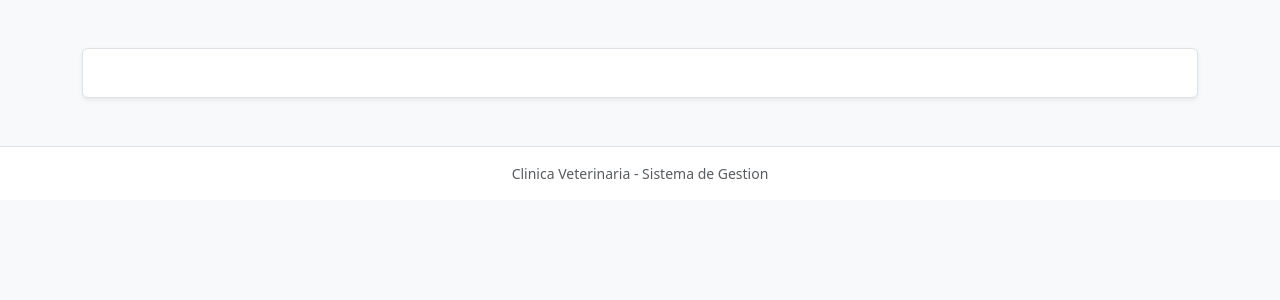
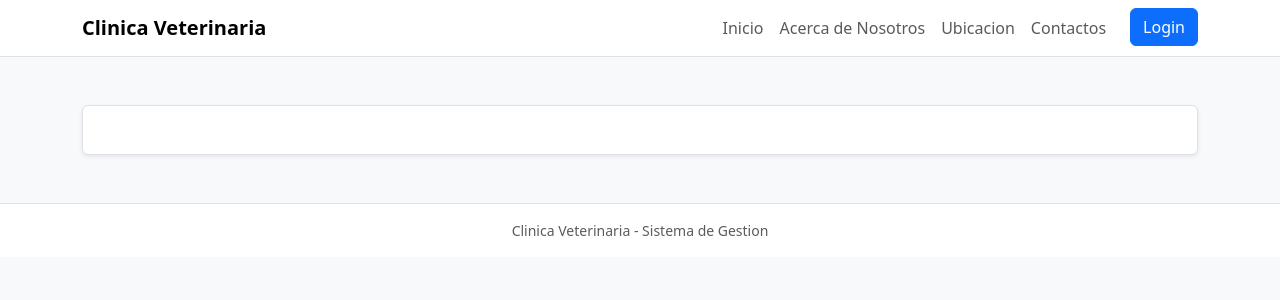
Before and after one commit to edsonvenegas5865-lgtm/veterinariaaa, a Django app: template principal/templates/principal/base.html in a window 1280 px wide. Shown: the top 300 px of the page. Run offline with Django 5.2, Linux system fonts and the light colour scheme; the template is opened without the code that fills it, so the values that code supplies are empty; parts of the project's set-up code (start-up, migrations or seed data) failed here and were passed over.

Commit message:
Agregar barra de navegacion publica

```diff
--- a/principal/templates/principal/base.html
+++ b/principal/templates/principal/base.html
@@ -7,6 +7,34 @@
     <link href="https://cdn.jsdelivr.net/npm/bootstrap@5.3.3/dist/css/bootstrap.min.css" rel="stylesheet">
 </head>
 <body class="bg-light">
+    <nav class="navbar navbar-expand-lg bg-white border-bottom">
+        <div class="container">
+            <a class="navbar-brand fw-semibold" href="{% url 'inicio' %}">Clinica Veterinaria</a>
+            <button class="navbar-toggler" type="button" data-bs-toggle="collapse" data-bs-target="#navbarPublica" aria-controls="navbarPublica" aria-expanded="false" aria-label="Mostrar menu">
+                <span class="navbar-toggler-icon"></span>
+            </button>
+            <div class="collapse navbar-collapse" id="navbarPublica">
+                <ul class="navbar-nav ms-auto">
+                    <li class="nav-item">
+                        <a class="nav-link" href="{% url 'inicio' %}">Inicio</a>
+                    </li>
+                    <li class="nav-item">
+                        <a class="nav-link" href="#">Acerca de Nosotros</a>
+                    </li>
+                    <li class="nav-item">
+                        <a class="nav-link" href="#">Ubicacion</a>
+                    </li>
+                    <li class="nav-item">
+                        <a class="nav-link" href="#">Contactos</a>
+                    </li>
+                    <li class="nav-item">
+                        <a class="btn btn-primary ms-lg-3" href="#">Login</a>
+                    </li>
+                </ul>
+            </div>
+        </div>
+    </nav>
+
     <main class="container py-5">
         <div class="bg-white border rounded shadow-sm p-4">
             {% block content %}{% endblock %}
```
